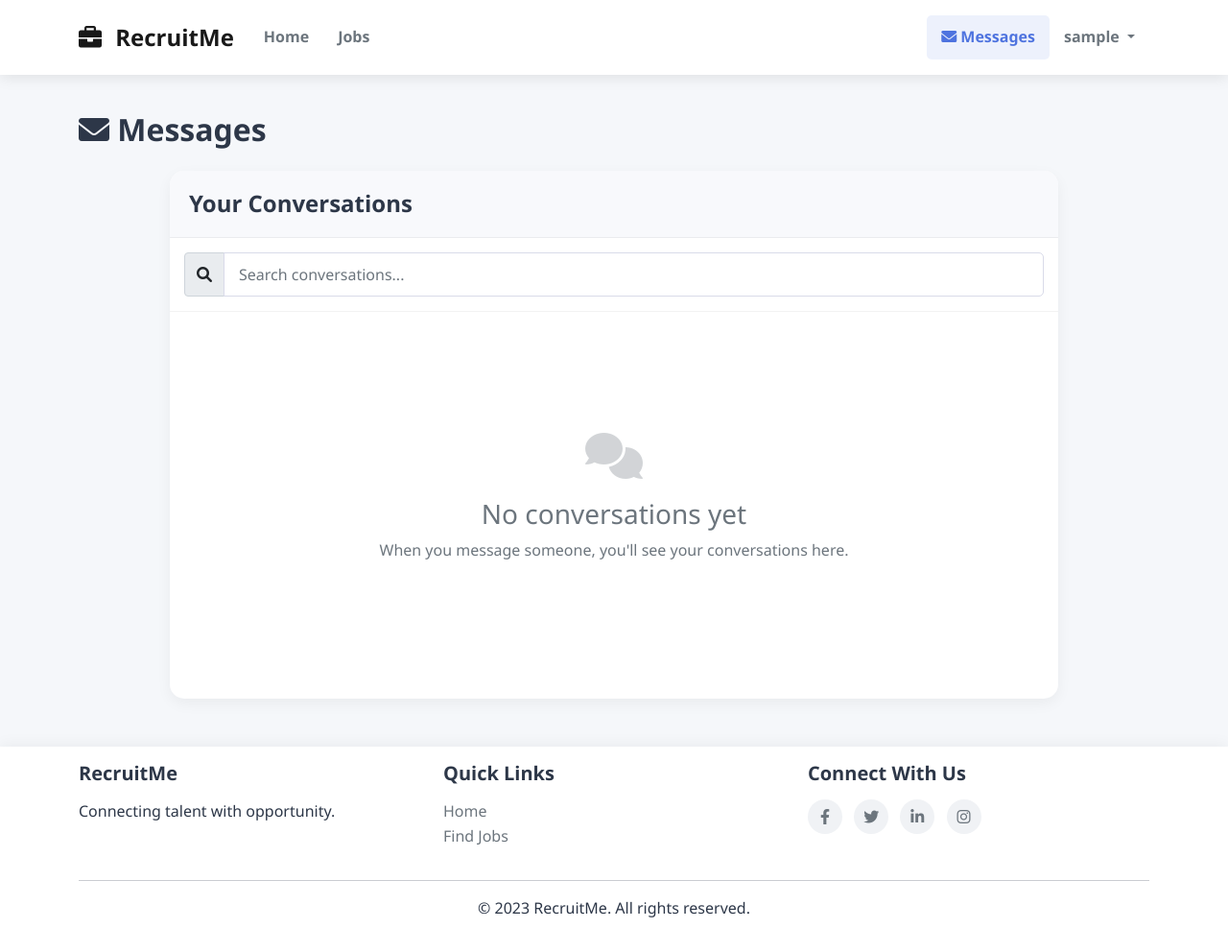
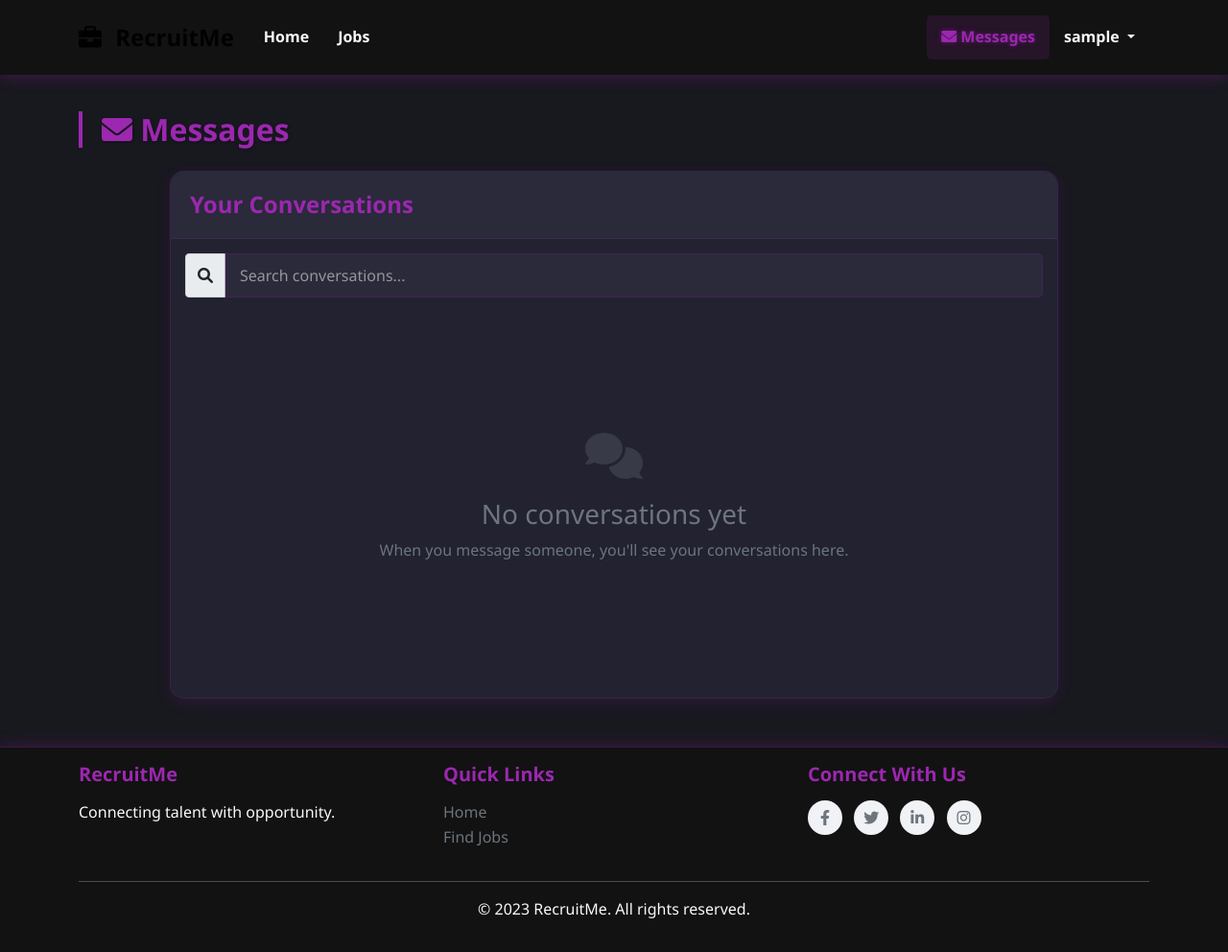
Before and after one commit to dalal-1/EuroJobs, a Flask app: page /messages/ in a window 1280 px wide. Shown: the whole page at 96% size. Before the commit the page ends 956 px from the top, so only its background shows below. Run offline with Flask 3, Linux system fonts and the light colour scheme; the visitor is signed in with stand-in values (Sample User, id 1); data that the repository does not hold is empty.

Commit message:
Revamp the platform's design with a black and purple color scheme
Update the site's CSS to implement a dark theme using purple and black colors, and style messaging components in `main.css` and `messages.css`.

Replit-Commit-Author: Agent
Replit-Commit-Session-Id: 8854fb15-192a-43e4-8f3a-df611daa3e88
Replit-Commit-Screenshot-Url: https://storage.googleapis.com/screenshot-production-us-central1/4a36b80d-6acd-4feb-8816-87306913d32d/b6a7f63c-4807-41f9-a5d0-1bfcd78d02c5.jpg

```diff
--- a/static/css/main.css
+++ b/static/css/main.css
@@ -1,21 +1,21 @@
 /* Main.css - Global styles for the RecruitMe platform */
 
 :root {
-    /* Colors */
-    --primary-color: #4e73df;
-    --primary-dark: #3756a5;
+    /* Colors - Updated to black and purple theme */
+    --primary-color: #9c27b0; /* Purple */
+    --primary-dark: #7b1fa2;  /* Dark Purple */
     --secondary-color: #6c757d;
     --success-color: #1cc88a;
     --info-color: #36b9cc;
     --warning-color: #f6c23e;
     --danger-color: #e74a3b;
     --light-color: #f8f9fc;
-    --dark-color: #2d3748;
+    --dark-color: #121212;    /* Black */
 
     /* Glass effect variables */
-    --glass-bg: rgba(255, 255, 255, 0.15);
-    --glass-border: rgba(255, 255, 255, 0.2);
-    --glass-shadow: rgba(0, 0, 0, 0.1);
+    --glass-bg: rgba(156, 39, 176, 0.1);  /* Purple tint */
+    --glass-border: rgba(156, 39, 176, 0.2); /* Purple border */
+    --glass-shadow: rgba(0, 0, 0, 0.2);
 
     /* Font settings */
     --font-primary: 'Nunito', 'Segoe UI', Roboto, Arial, sans-serif;
@@ -25,8 +25,8 @@
 /* Base Styles */
 body {
     font-family: var(--font-primary);
-    color: var(--dark-color);
-    background-color: #f5f7fa;
+    color: var(--light-color);
+    background-color: #18181f; /* Dark background */
     line-height: 1.6;
     overflow-x: hidden;
     position: relative;
@@ -54,8 +54,8 @@ body {
 
 /* Navigation */
 .navbar {
-    background-color: white;
-    box-shadow: 0 2px 15px rgba(0, 0, 0, 0.1);
+    background-color: var(--dark-color); /* Black background */
+    box-shadow: 0 2px 15px rgba(156, 39, 176, 0.3); /* Purple shadow */
     padding: 15px 0;
     transition: all 0.3s ease;
 }
@@ -76,7 +76,7 @@ body {
 }
 
 .navbar-light .navbar-nav .nav-link {
-    color: var(--secondary-color);
+    color: var(--light-color);
     font-weight: 600;
     padding: 10px 15px;
     border-radius: 5px;
@@ -86,7 +86,8 @@ body {
 .navbar-light .navbar-nav .nav-link:hover,
 .navbar-light .navbar-nav .nav-link.active {
     color: var(--primary-color);
-    background-color: rgba(78, 115, 223, 0.1);
+    background-color: rgba(156, 39, 176, 0.15);
+    text-shadow: 0 0 5px rgba(156, 39, 176, 0.5);
 }
 
 .navbar-light .navbar-nav .register-btn {
@@ -131,14 +132,15 @@ body {
 
 /* Footer */
 .footer {
-    background-color: white;
-    box-shadow: 0 -2px 15px rgba(0, 0, 0, 0.05);
+    background-color: var(--dark-color);
+    box-shadow: 0 -2px 15px rgba(156, 39, 176, 0.2);
     padding: 30px 0 10px;
     margin-top: auto;
+    border-top: 1px solid rgba(156, 39, 176, 0.3);
 }
 
 .footer h5 {
-    color: var(--dark-color);
+    color: var(--primary-color);
     font-weight: 700;
     margin-bottom: 15px;
 }
@@ -226,13 +228,22 @@ body {
 .form-control, .form-select {
     border-radius: 5px;
     padding: 10px 15px;
-    border: 1px solid #d9dbe9;
+    border: 1px solid rgba(156, 39, 176, 0.3);
+    background-color: #2a2a3a;
+    color: var(--light-color);
     transition: all 0.3s ease;
 }
 
 .form-control:focus, .form-select:focus {
     border-color: var(--primary-color);
-    box-shadow: 0 0 0 0.25rem rgba(78, 115, 223, 0.25);
+    background-color: #333342;
+    box-shadow: 0 0 0 0.25rem rgba(156, 39, 176, 0.25);
+    color: white;
+}
+
+/* Change placeholder color */
+.form-control::placeholder {
+    color: rgba(255, 255, 255, 0.5);
 }
 
 /* Animations */
@@ -323,19 +334,23 @@ body {
 .card {
     border: none;
     border-radius: 15px;
-    box-shadow: 0 5px 15px rgba(0, 0, 0, 0.05);
+    box-shadow: 0 5px 15px rgba(156, 39, 176, 0.15);
     overflow: hidden;
     transition: all 0.3s ease;
+    background-color: #222230; /* Dark card background */
+    color: var(--light-color);
 }
 
 .card:hover {
-    box-shadow: 0 10px 30px rgba(0, 0, 0, 0.1);
+    box-shadow: 0 10px 30px rgba(156, 39, 176, 0.25);
+    transform: translateY(-5px);
 }
 
 .card-header {
-    background-color: white;
-    border-bottom: 1px solid rgba(0, 0, 0, 0.05);
+    background-color: #2a2a3a; /* Slightly lighter than card background */
+    border-bottom: 1px solid rgba(156, 39, 176, 0.2); /* Purple border */
     padding: 20px;
+    color: var(--primary-color); /* Purple text */
 }
 
 .card-body {
@@ -374,14 +389,18 @@ body {
 /* Page Header */
 .page-header {
     margin-bottom: 30px;
+    border-left: 4px solid var(--primary-color);
+    padding-left: 20px;
 }
 
 .page-header h2 {
     font-weight: 700;
-    color: var(--dark-color);
+    color: var(--primary-color); /* Purple text */
     margin-bottom: 10px;
+    text-shadow: 1px 1px 3px rgba(0, 0, 0, 0.3);
 }
 
 .page-header p {
-    color: var(--secondary-color);
+    color: var(--light-color);
+    opacity: 0.8;
 }
--- a/static/css/messages.css
+++ b/static/css/messages.css
@@ -6,21 +6,23 @@
 
 /* Inbox Styles */
 .inbox-card {
-    background-color: white;
+    background-color: #222230; /* Dark background */
     border-radius: 15px;
     overflow: hidden;
-    box-shadow: 0 5px 15px rgba(0, 0, 0, 0.05);
+    box-shadow: 0 5px 15px rgba(156, 39, 176, 0.15); /* Purple shadow */
     margin-bottom: 30px;
     display: flex;
     flex-direction: column;
     height: calc(100vh - 250px);
     min-height: 500px;
+    border: 1px solid rgba(156, 39, 176, 0.2); /* Purple border */
 }
 
 .inbox-header {
     padding: 20px;
-    border-bottom: 1px solid rgba(0, 0, 0, 0.05);
-    background-color: #f8f9fc;
+    border-bottom: 1px solid rgba(156, 39, 176, 0.2); /* Purple border */
+    background-color: #2a2a3a; /* Slightly lighter than background */
+    color: var(--primary-color); /* Purple text */
 }
 
 .inbox-header h2 {
```
